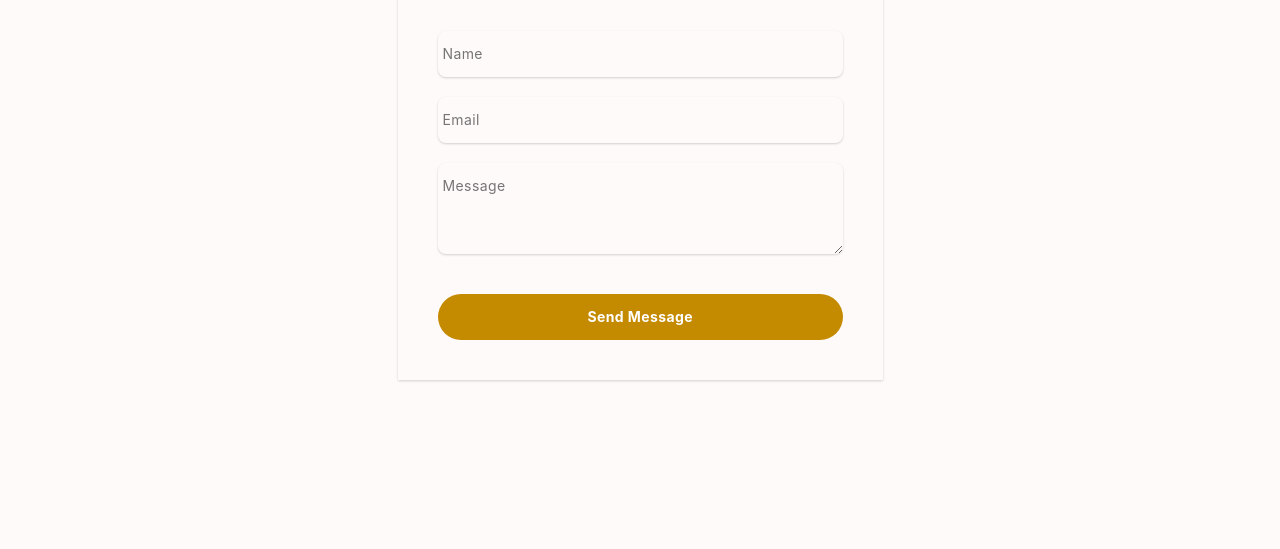
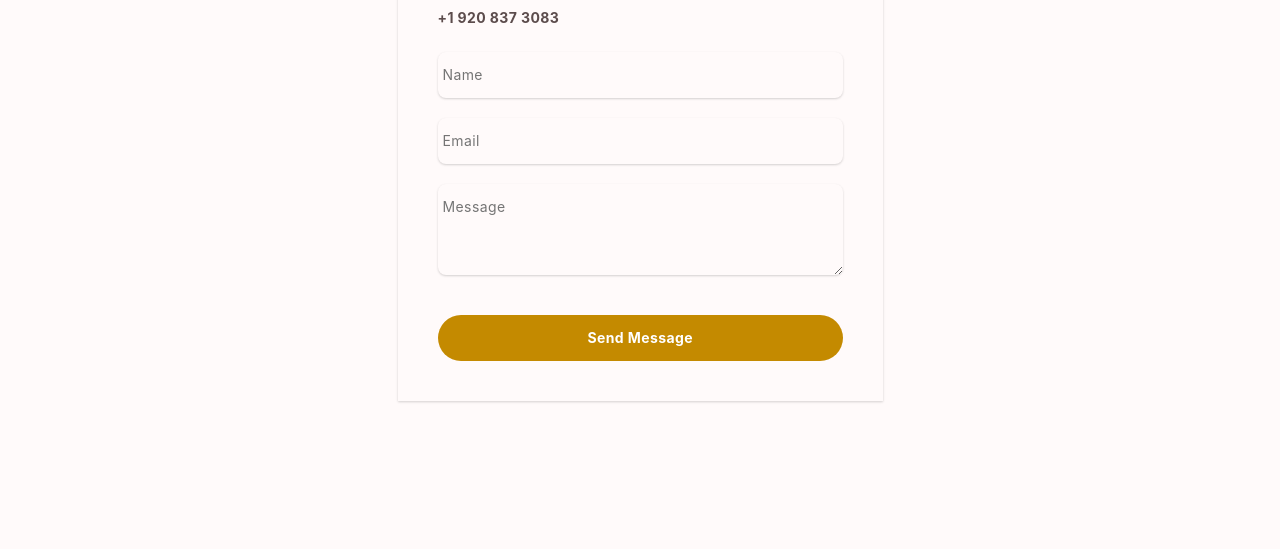
Before and after one commit to MasaTech24/alluragold, a plain HTML site: page contact.html in a window 1280 px wide. Shown: the part 386-935 px from the top of the page. Before the commit the page ends 914 px from the top, so only its background shows below. Drawn offline with nearby package versions, Linux system fonts and the light colour scheme.

Commit message:
Update contact.html
Added a number

```diff
--- a/contact.html
+++ b/contact.html
@@ -51,9 +51,9 @@
           <br>
           contact@alluregold.online
         </p>
-        <!-- <p class="contact-number">
-          +1 800000000
-        </p> -->
+        <p class="contact-number">
+          +1 920 837 3083
+        </p>
       </div>
 
       <div class="contact-form" >
```
